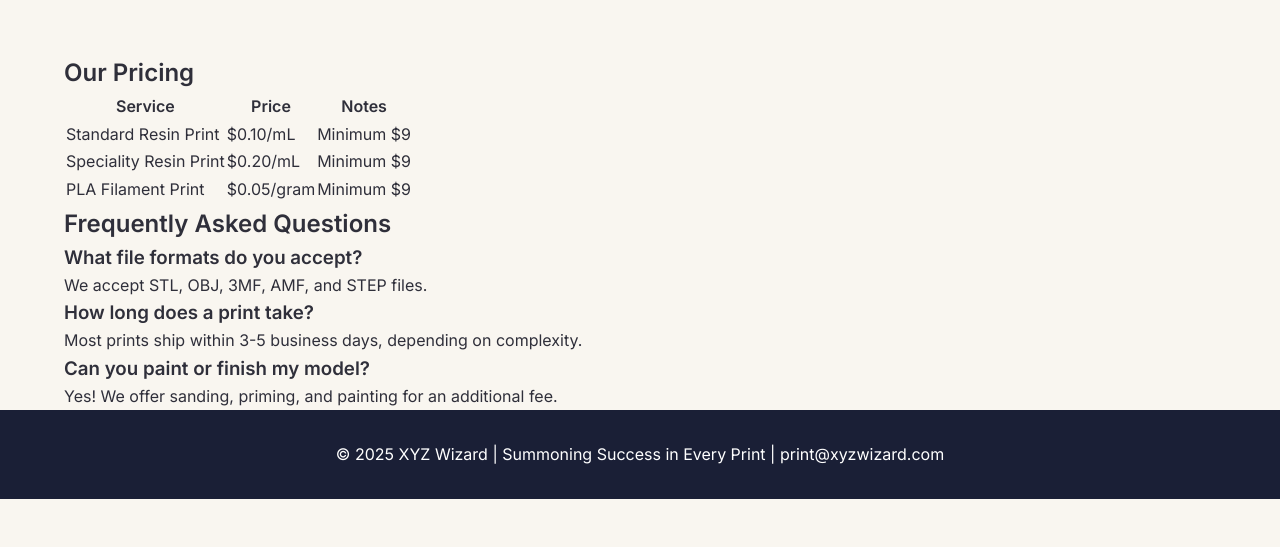
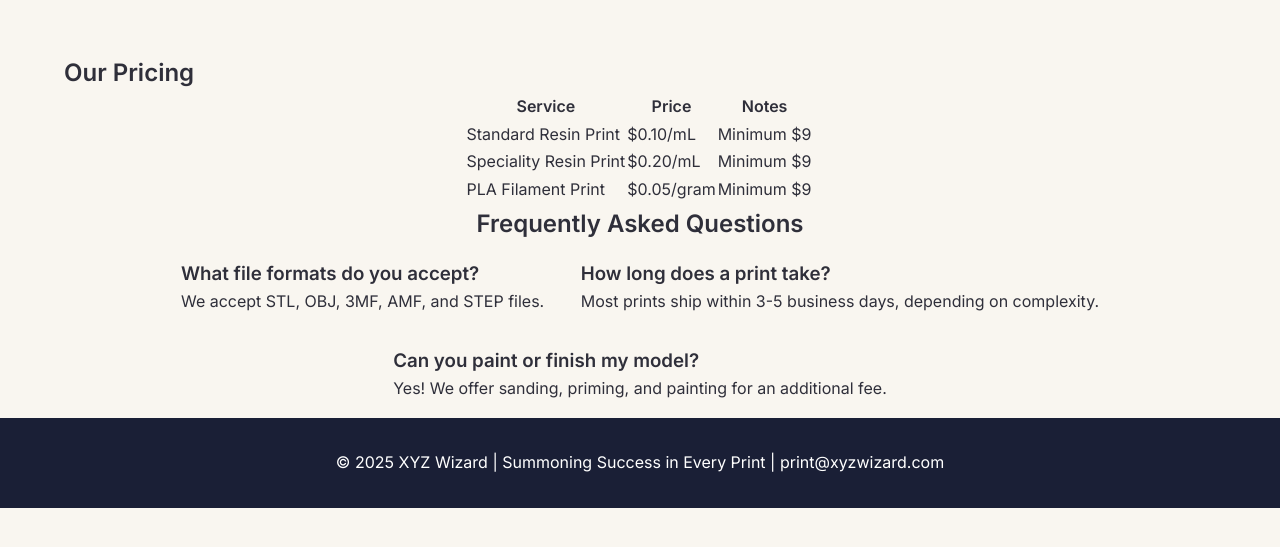
Before and after one commit to xyzwizard/xyzwizard.com, a plain HTML site: page pricing-faq.html in a window 1280 px wide. Shown: the part 213-760 px from the top of the page. Drawn offline with Linux system fonts and the light colour scheme.

Commit message:
Update styles.css

```diff
--- a/assets/css/styles.css
+++ b/assets/css/styles.css
@@ -699,6 +699,24 @@ form button:hover {
     grid-column: 1 / -1;
   }
 }
+
+/* Center the entire pricing table */
+.pricing-table {
+  margin: 0 auto;        /* center horizontally */
+}
+
+/* Center the FAQ section’s content */
+.faqs {
+  text-align: center;    /* center the headings and inline-block children */
+}
+
+/* Make each FAQ item an inline‑block so it sits centered but its text stays left‑aligned */
+.faq-item {
+  display: inline-block;
+  text-align: left;
+  max-width: 800px;      /* or whatever width you prefer */
+  margin: 1rem;          /* spacing between items */
+}
 /* Force carousel captions below the image */
 /* Carousel Caption Below Image Override */
 .carousel-item figure,
```
